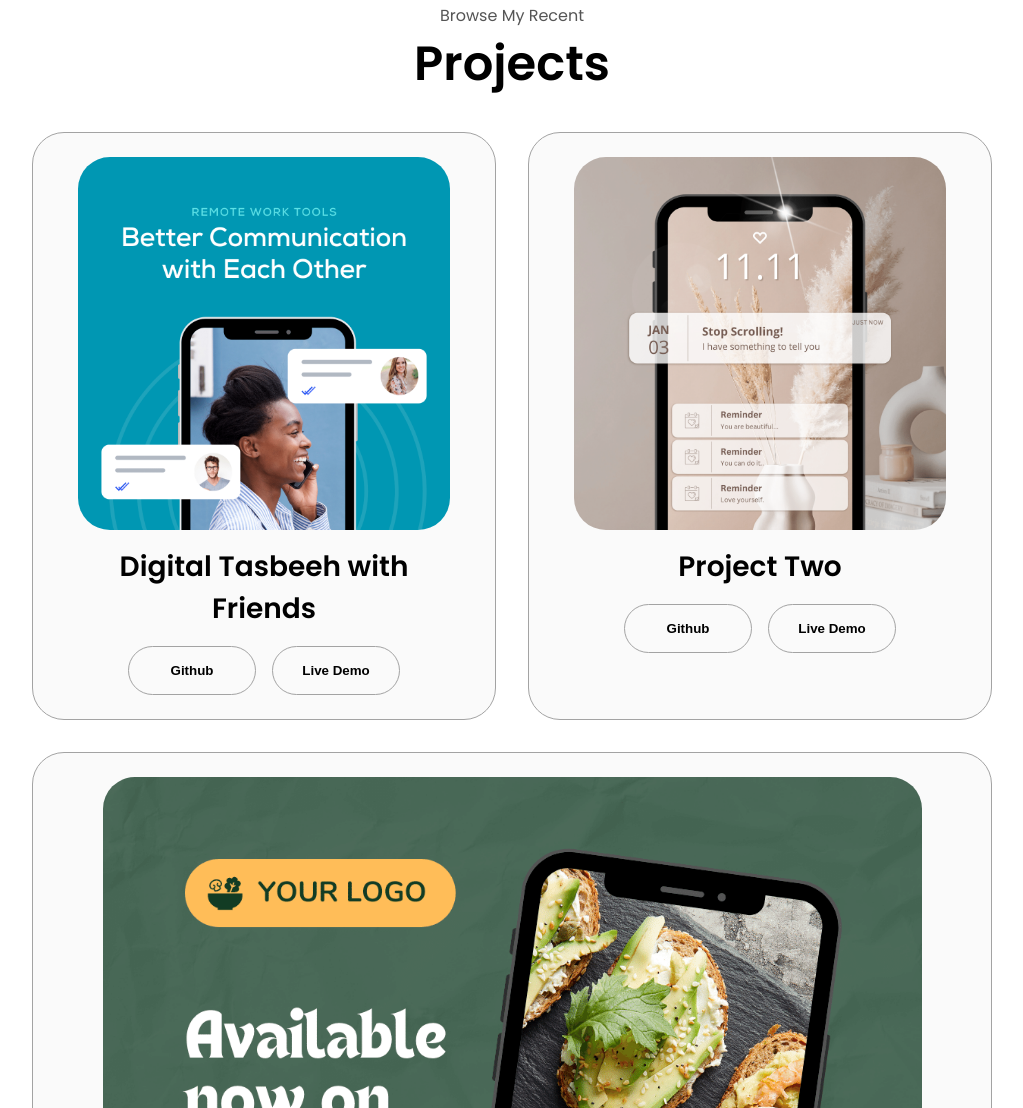
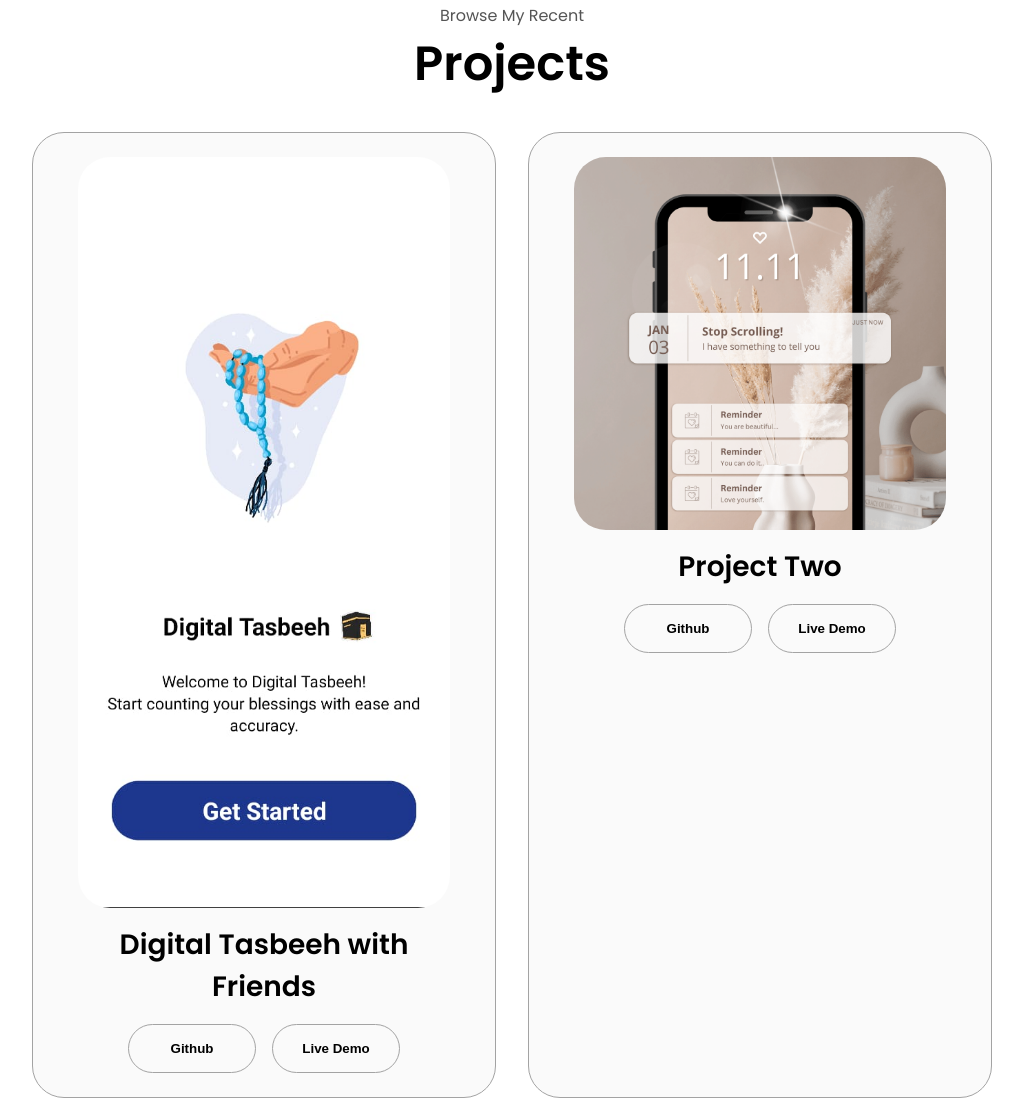
Before and after one commit to AbdullahAyaz4446/Abdullah-Ayaz-potfolio, a plain HTML site: page index.html in a window 1280 px wide. Shown: the part 2469-3577 px from the top of the page, without its empty margins (128-1151 px from the left). Drawn offline with Linux system fonts and the light colour scheme.

Commit message:
image changed

```diff
--- a/index.html
+++ b/index.html
@@ -239,7 +239,7 @@
       <div class="about-containers">
         <div class="details-container color-container">
           <div class="article-container">
-            <img src="./assets/project-1.png" alt="Project 1" class="project-img" />
+            <img src="./assets/digital-tasbeeh-with-friends.png" alt="Project 1" class="project-img" />
           </div>
           <h2 class="experience-sub-title project-title">Digital Tasbeeh with Friends</h2>
           <div class="btn-container">
```
Also changed, not shown: assets/digital-tasbeeh-with-friends.png (added).
